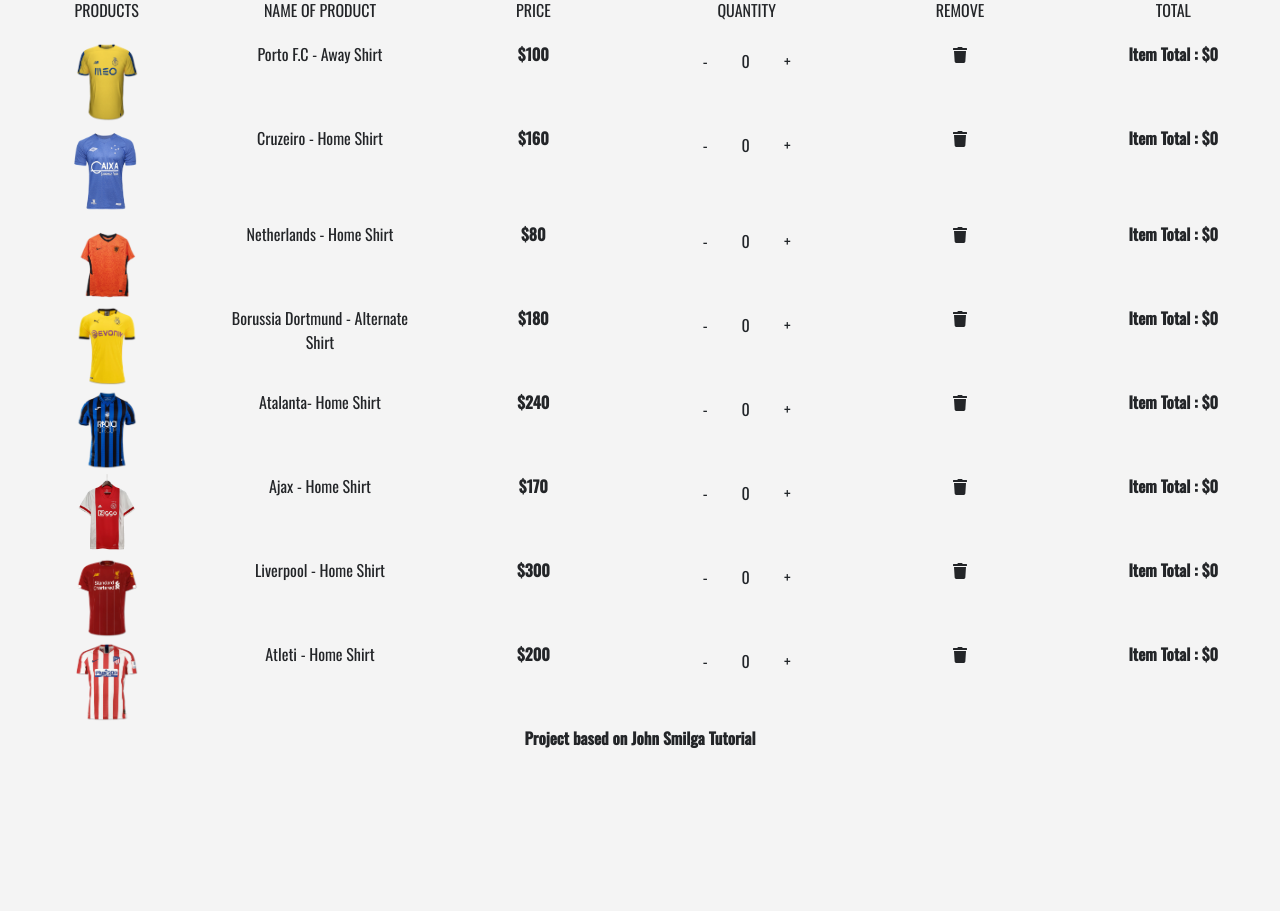
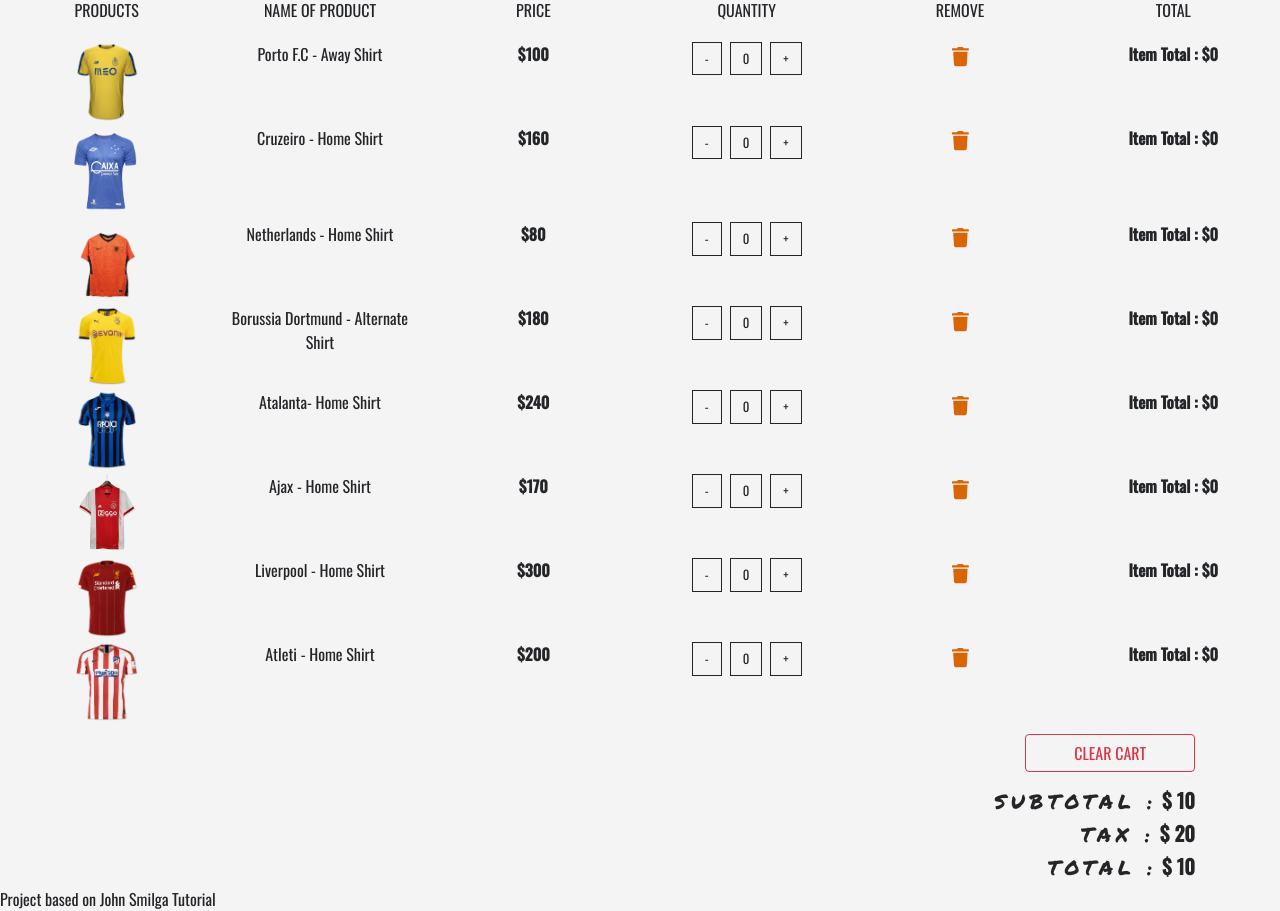
Before and after one commit to lucaspires-source/e-commerce, a React (Create React App) app: page /cart in a window 1280 px wide. Shown: the part 140-1051 px from the top of the page. Before the commit the page ends 890 px from the top, so only its background shows below. Built offline with nearby package versions, Linux system fonts and the light colour scheme.

Commit message:
more updates

```diff
--- a/src/App.css
+++ b/src/App.css
@@ -33,8 +33,20 @@
   height: 50px;
 }
 
-footer{
-  text-align: center;
-  font-family: "Oswald", sans-serif !important;
-  font-weight: bold;
+.btn-black {
+  background: transparent;
+  text-transform: capitalize;
+  font-size: 0.8rem !important;
+  color: var(--mainBlack);
+  border-radius: 0 !important;
+  border: 0.1rem solid var(--mainDark) !important;
 }
+.btn-black:hover {
+  background: var(--mainDark) !important;
+  color: var(--mainWhite) !important;
+}
+.cart-icon {
+  cursor: pointer;
+  font-size: 1.2rem;
+  color: var(--mainOrange);
+}
--- a/src/components/Cart/Cart.js
+++ b/src/components/Cart/Cart.js
@@ -1,24 +1,33 @@
-import React, { Component } from 'react'
-import {ProductConsumer} from "../../context"
-import Title from "../Title"
-import CartColumns from "./CartColumns"
-import CartList from './CartList'
 
-export default class Cart extends Component {
+import React, { Component } from "react";
+import Title from "../Title";
+import CartColumns from "./CartColumns";
+import CartList from "./CartList";
+import { ProductConsumer } from "../../context";
+import EmptyCart from "./EmptyCart";
+import CartTotals from "./CartTotals";
+export default class Store extends Component {
   render() {
     return (
       <section>
         <ProductConsumer>
-                    {value => { const {cart} = value;
+          {value => {
+            const { cart } = value;
+            if (cart.length > 0) {
               return (
                 <>
-                        <Title name="your " title ="cart"/>
-                        <CartColumns></CartColumns>
-                        <CartList value ={value}/>
+                  <Title name="your" title="cart" />
+                  <CartColumns />
+                  <CartList value={value} />
+                  <CartTotals value={value}/>
                 </>
-                        )}}
+              );
+            } else {
+              return <EmptyCart />;
+            }
+          }}
         </ProductConsumer>
       </section>
-        )
+    );
   }
 }
--- /dev/null
+++ b/src/components/Cart/CartTotals.js
@@ -0,0 +1,39 @@
+import React, { Component } from 'react'
+import { Link } from "react-router-dom";
+export default class CartTotals extends Component {
+    render() {
+        const {cartSubTotal,cartTax,cartTotal,cart,clearCart} = this.props.value;
+        const { history } = this.props;
+        const emptyCart = cart.length === 0 ? true : false;
+        return (
+            <>
+             <div className="container">
+                <div className="row">
+                    <div className="col-10 mt-2 ml-sm-5 ml-md-auto col-sm-8 text-capitalize text-right">
+                        <Link to="/">
+                            <button
+                                className="btn btn-outline-danger text-uppercase mb-3 px-5"
+                                type="button"
+                                onClick={() => {clearCart();}}
+                            >clear cart
+                            </button>
+                        </Link>
+                        <h5>
+                            <span className="text-title"> subtotal :</span>{" "}
+                            <strong>$ {cartSubTotal} </strong>
+                        </h5>
+                        <h5>
+                            <span className="text-title"> tax :</span>{" "}
+                            <strong>$ {cartTax} </strong>
+                        </h5>
+                        <h5>
+                            <span className="text-title"> total :</span>{" "}
+                            <strong>$ {cartTotal} </strong>
+                        </h5>
+                    </div>
+                </div>
+            </div>
+            </>
+        )
+    }
+}
--- a/src/context.js
+++ b/src/context.js
@@ -10,9 +10,9 @@
     cart:storeProducts,
     modalOpen:false,
     modalProduct: detailProduct,
-    cartSubTotal:0,
-    cartTax:0,
-    cartTotal:0
+    cartSubTotal:10,
+    cartTax:20,
+    cartTotal:10
 
   };
   componentDidMount() {
```
Lines whose indentation alone changed are shown as unchanged.
